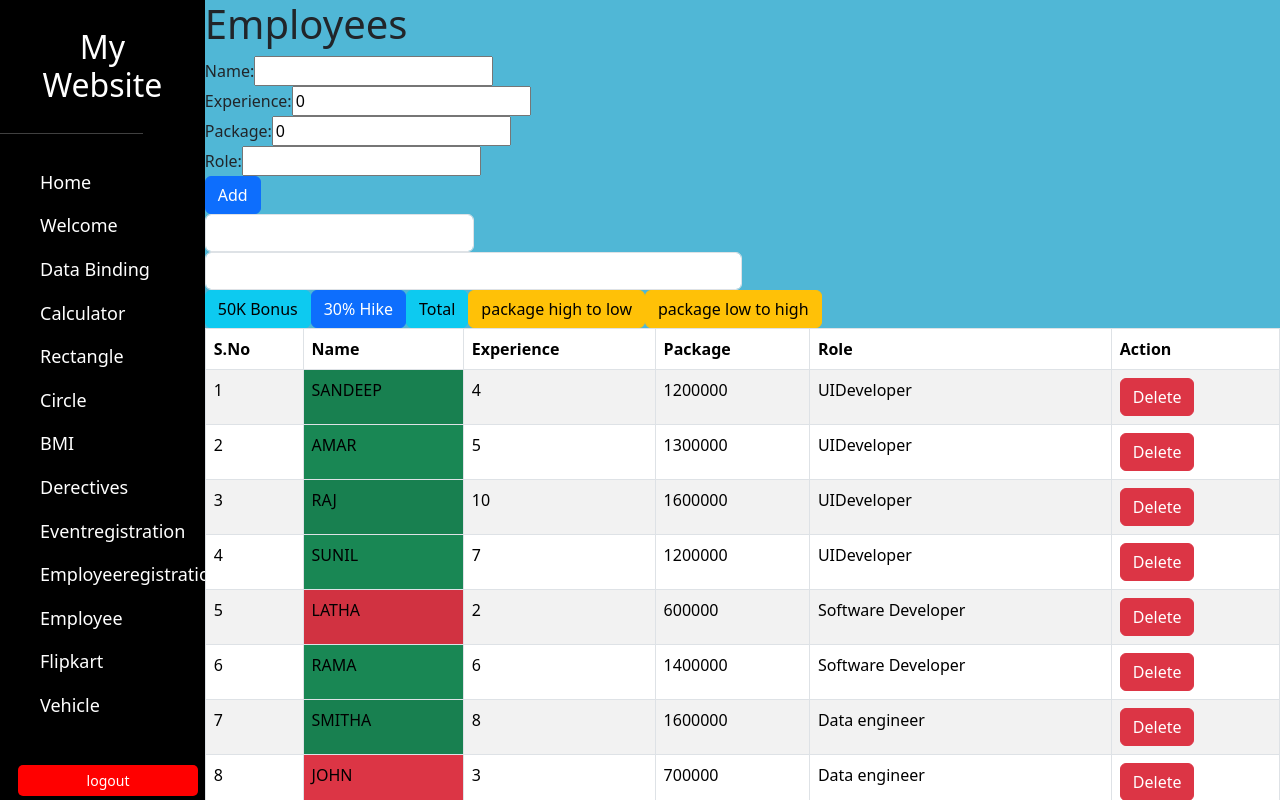
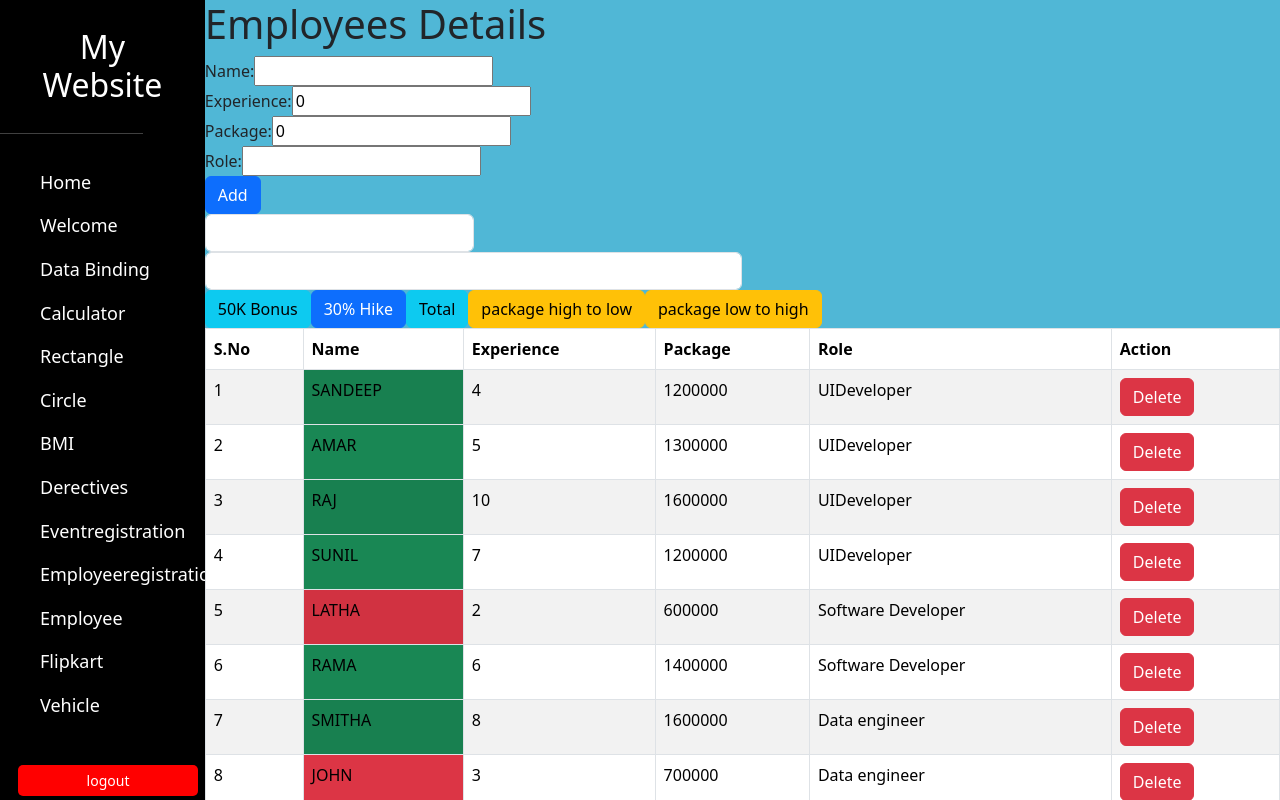
Before and after one commit to jettimahesh/my-app, an Angular app: page /dashboard/employee in a window 1280 px wide. Built offline with nearby package versions, Linux system fonts and the light colour scheme.

Commit message:
employee heading & vehicle Heading

```diff
--- a/src/app/employee/employee.component.html
+++ b/src/app/employee/employee.component.html
@@ -1,4 +1,4 @@
-<h1>Employees</h1>
+<h1>Employees Details</h1>
 <label for="">Name:</label>
 <input type="text" [(ngModel)]="name">
 <br>
--- a/src/app/vehicle/vehicle.component.css
+++ b/src/app/vehicle/vehicle.component.css
@@ -0,0 +1,3 @@
+h1{
+    color: red;
+}
--- a/src/app/vehicle/vehicle.component.html
+++ b/src/app/vehicle/vehicle.component.html
@@ -1,5 +1,5 @@
 
-
+<h1>Vehicle Info</h1>
 <table class="table-bordered">
     <thead>
         <tr>
```
